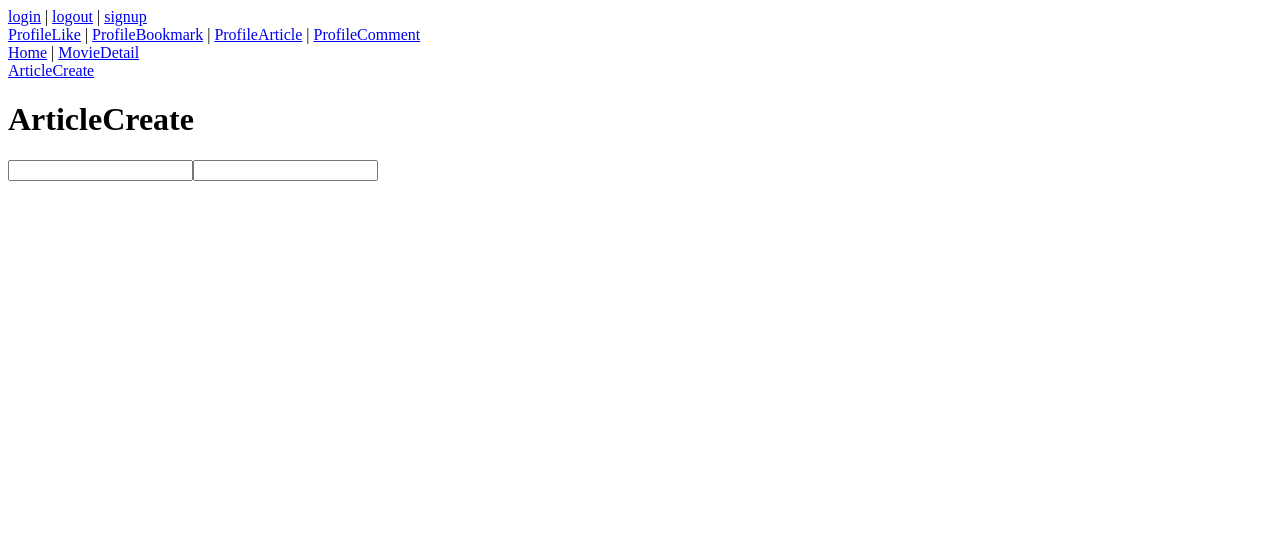
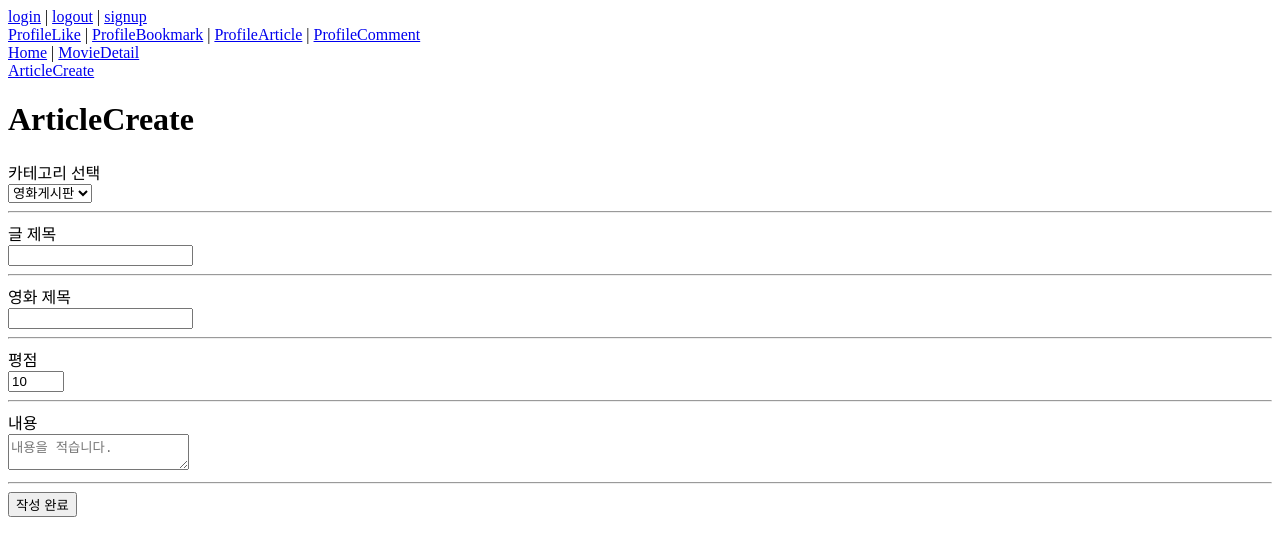
Before and after one commit to team-amu/amu, a Vue app in the folder final-pjt-front/: page /community in a window 1280 px wide. Shown: the top 556 px of the page. Built offline with nearby package versions, Linux system fonts and the light colour scheme.

Commit message:
Add: Vue View 1차 작업 완료

```diff
--- a/final-pjt-front/src/components/community/ArticleCreateForm.vue
+++ b/final-pjt-front/src/components/community/ArticleCreateForm.vue
@@ -1,13 +1,61 @@
 <template>
-  <form>
-    <input type="text">
-    <input type="text">
+  <form
+    @submit.prevent="onSubmit"
+  >
+    <label for="categorySelect">카테고리 선택</label><br>
+    <select v-model="categorySelectData" name="categorySelect" id="categorySelect"><hr>
+      <option value="review">영화게시판</option>
+      <option value="free">자유게시판</option>
+    </select><hr>
+    <label for="titleInput">글 제목</label><br>
+    <input v-model="titleInputData" type="text" id="titleInput" name="titleInput"><hr>
+    <div v-if="isReview">
+      <label for="movieInput">영화 제목</label><br>
+      <input v-model="movieInputData" type="text" id="movieInput" name="movieInput"><hr>
+      <label for="rankInput">평점</label><br>
+      <input
+        v-model="rankInputData"
+        type="number"
+        id="rankInput"
+        name="rankInput"
+        max=10 min=1 step=1>
+      <hr>
+    </div>
+    <label for="contentInput">내용</label><br>
+    <textarea v-model="contentInputData" name="contentInput" id="contentInput" placeholder="내용을 적습니다."></textarea><hr>
+    <button>작성 완료</button>
   </form>
 </template>
 
 <script>
 export default {
   name: 'ArticleCreateForm',
+  data () {
+    return {
+      'titleInputData': '',
+      'categorySelectData': 'review',
+      'contentInputData': '',
+      'movieInputData': '',
+      'rankInputData': 10,
+    }
+  },
+  computed: {
+    isReview () {
+      return this.categorySelectData==='review'
+    }
+  },
+  methods: {
+    onSubmit () {
+      const formData = {
+        'title': this.titleInputData,
+        'category': this.categorySelectData,
+        'content': this.contentInputData,
+        'movie': this.movieInputData,
+        'rank': this.rankInputData,
+      }
+      console.log(formData)
+    }
+  }
 }
 </script>
 
--- a/final-pjt-front/src/views/community/ArticleCreateView.vue
+++ b/final-pjt-front/src/views/community/ArticleCreateView.vue
@@ -13,6 +13,7 @@ export default {
     ArticleCreateForm,
   },
   data () {
+    return {}
   },
   computed: {
   },
--- a/final-pjt-front/src/views/movies/HomeView.vue
+++ b/final-pjt-front/src/views/movies/HomeView.vue
@@ -10,6 +10,7 @@ export default {
   name: "HomeView",
   components: {  },
   data () {
+    return {}
   },
   computed: {
   },
--- a/final-pjt-front/src/views/movies/MovieDetailView.vue
+++ b/final-pjt-front/src/views/movies/MovieDetailView.vue
@@ -10,6 +10,7 @@ export default {
   name: "MovieDetailView",
   components: {  },
   data () {
+    return {}
   },
   computed: {
   },
```
Also changed, not shown: final-pjt-front/src/views/community/ArticleDetailView.vue (added, +25 -0 lines), final-pjt-front/src/views/community/CommunityFreeView.vue (added, +25 -0 lines), final-pjt-front/src/views/community/CommunityHotView.vue (added, +25 -0 lines), final-pjt-front/src/views/community/CommunityReviewView.vue (added, +25 -0 lines), final-pjt-front/src/views/community/CommunityTotalView.vue (added, +25 -0 lines).
